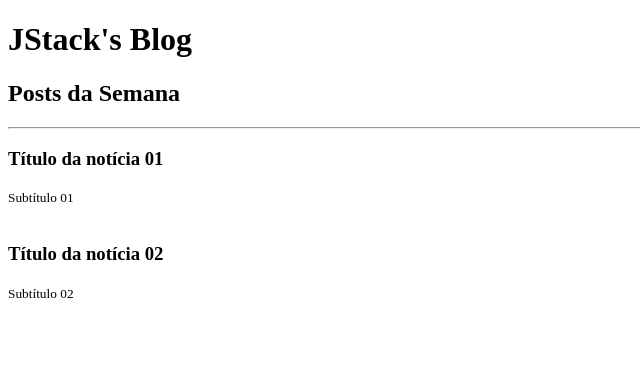
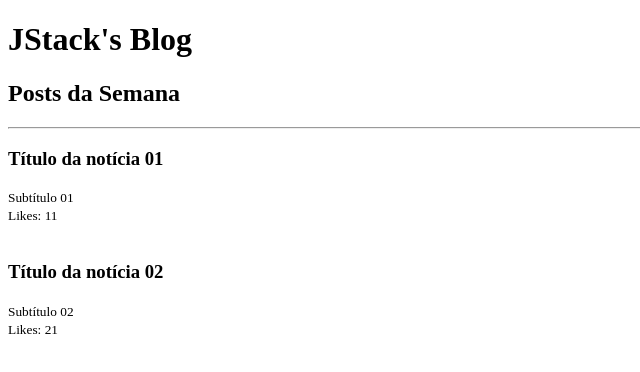
Before and after one commit to matheus-fga/curso-JStack, a React app in the folder React/Fundamentos/: page / in a window 1280 px wide. Shown: the top 372 px of the page, without its empty margins (0-640 px from the left). Built offline with nearby package versions, Linux system fonts and the light colour scheme.

Commit message:
Using component propTypes and defaultProps

```diff
--- a/React/Fundamentos/package.json
+++ b/React/Fundamentos/package.json
@@ -19,6 +19,7 @@
     "webpack-dev-server": "^4.9.2"
   },
   "dependencies": {
+    "prop-types": "^15.8.1",
     "react": "^17.0.2",
     "react-dom": "^17.0.2"
   }
--- a/React/Fundamentos/src/App.js
+++ b/React/Fundamentos/src/App.js
@@ -10,13 +10,14 @@
 
   return (
     <Fragment>
-      <Header title="JStack's Blog">
+      <Header>
         <h2>Posts da Semana</h2>
       </Header>
 
       <hr />
 
       <Post
+        likes={10}
         post={{
           title: 'Título da notícia 01',
           subtitle: 'Subtítulo 01',
@@ -24,6 +25,7 @@
       />
 
       <Post
+        likes={20}
         post={{
           title: 'Título da notícia 02',
           subtitle: 'Subtítulo 02',
--- a/React/Fundamentos/src/Header.js
+++ b/React/Fundamentos/src/Header.js
@@ -1,4 +1,5 @@
 import React, { Fragment } from "react";
+import PropTypes from 'prop-types';
 
 function Header(props) {
   return (
@@ -9,4 +10,13 @@
   );
 }
 
+Header.propTypes = {
+  title: PropTypes.string,
+  children: PropTypes.node.isRequired,
+};
+
+Header.defaultProps = {
+  title: `JStack's Blog`
+};
+
 export default Header;
--- a/React/Fundamentos/src/Post.js
+++ b/React/Fundamentos/src/Post.js
@@ -1,4 +1,5 @@
 import React, { Fragment } from "react";
+import PropTypes from 'prop-types';
 
 function Post(props) {
   return (
@@ -6,10 +7,20 @@
       <article>
         <h3>{props.post.title}</h3>
         <small>{props.post.subtitle}</small>
+        <br />
+        <small>Likes: {props.likes + 1}</small>
       </article>
       <br/>
     </Fragment>
   );
 }
 
+Post.propTypes = {
+  likes: PropTypes.number.isRequired,
+  post: PropTypes.shape({
+    title: PropTypes.string.isRequired,
+    subtitle: PropTypes.string.isRequired,
+  }).isRequired,
+};
+
 export default Post;
```
Also changed, not shown: 1 other file (tests, documents, lock files or other folders).
